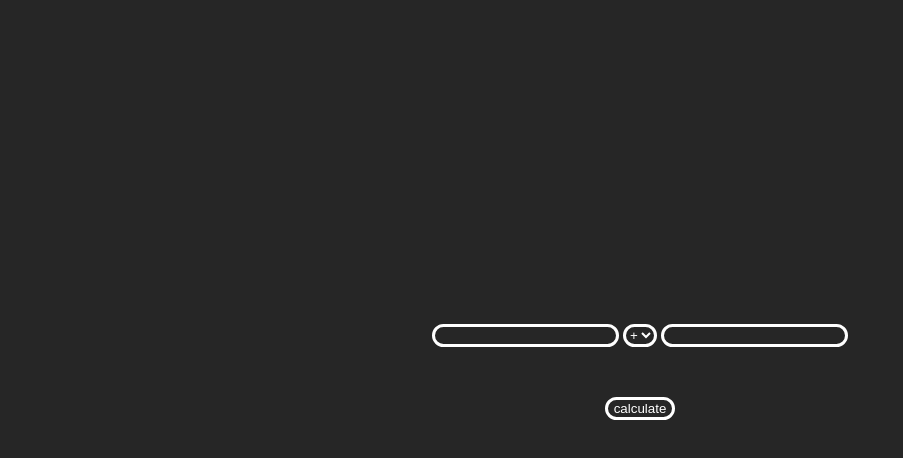
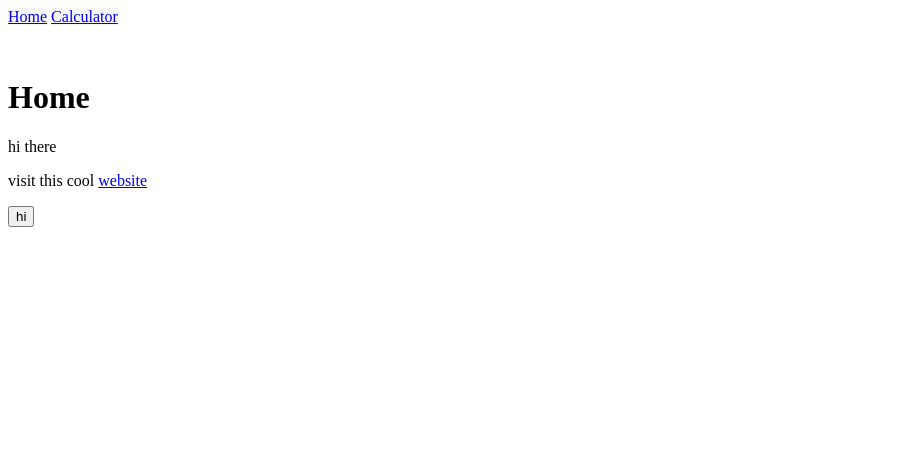
Before and after one commit to theohats/theohats.github.io, a plain HTML site: page index.html in a window 1280 px wide. Shown: the whole page, without its empty margins (0-903 px from the left). Drawn offline with Linux system fonts and the light colour scheme.

Commit message:
added homepage with links

```diff
--- /dev/null
+++ b/calculator/index.css
@@ -0,0 +1,30 @@
+body{
+    background-color: rgb(38, 38, 38);
+    color:rgb(255, 255, 255);
+}
+input{
+    color:rgb(255, 255, 255);
+    background-color: rgb(38, 38, 38);
+border: solid;
+border-radius: 20px;
+}
+.butt{
+    padding: 25%;
+    text-align: center;
+}
+button{
+
+    margin:auto;
+    display: block;
+    margin-top: 50px;
+    color:rgb(255, 255, 255);
+    background-color: rgb(38, 38, 38);
+border: solid;
+border-radius: 30px;
+}
+select{
+    color:rgb(255, 255, 255);
+    background-color: rgb(38, 38, 38);
+border: solid;
+border-radius: 20px;
+}
--- a/index.css
+++ b/index.css
@@ -1,30 +1,16 @@
-body{
-    background-color: rgb(38, 38, 38);
-    color:rgb(255, 255, 255);
+.tab{
+
+    height: 100%;
+    width: 50%;
+    background-color: whitesmoke;
 }
-input{
-    color:rgb(255, 255, 255);
-    background-color: rgb(38, 38, 38);
-border: solid;
-border-radius: 20px;
+.activetab{
+
+    height: 100%;
+    width: 50%;
+    background-color: whitesmoke;
 }
-.butt{
-    padding: 25%;
-    text-align: center;
+.tabs{
+    width: 100%;
+    height: 50px;
 }
-button{
-
-    margin:auto;
-    display: block;
-    margin-top: 50px;
-    color:rgb(255, 255, 255);
-    background-color: rgb(38, 38, 38);
-border: solid;
-border-radius: 30px;
-}
-select{
-    color:rgb(255, 255, 255);
-    background-color: rgb(38, 38, 38);
-border: solid;
-border-radius: 20px;
-}
--- a/index.html
+++ b/index.html
@@ -1,26 +1,19 @@
 <html>
 <head>
     <link rel="icon" href="images/favicon/boom.jpg">
-    <title>COOOOOOOL calculator</title>
+    <title>Theo Hats</title>
 <script src="index.js"></script>
 <link rel = "stylesheet" href="index.css">
 </head>
 <body>
-<div class ="butt">
-<input type="text" id="first">
-<select id="modifier">
-<option value="+">+</option>
-<option value="-">-</option>
-<option value="/">/</option>
-<option value="*">*</option>
-</select>
-<input type="text" id="second">
-<button onclick="calculate()">
-    calculate
-</button>
-<p id ="displayAnswer">
+    <div class="tabs">
+        <a href="calculator/index.html" class="activetab">Home</a>
+        <a href="calculator/index.html" class="tab">Calculator</a>
+    </div>
+    <h1>Home</h1>
+    <p>hi there</p>
+    <p>visit this cool <a href="https://bagelcomics.com/">website</a></p>
+    <button>hi</button>
 
-</p>
-</div>
 </body>
 </html>
```
Also changed, not shown: calculator/index.html (added, +26 -0 lines), calculator/favicon/boom.jpg (renamed from images/favicon/boom.jpg), calculator/index.js (renamed from index.js).
